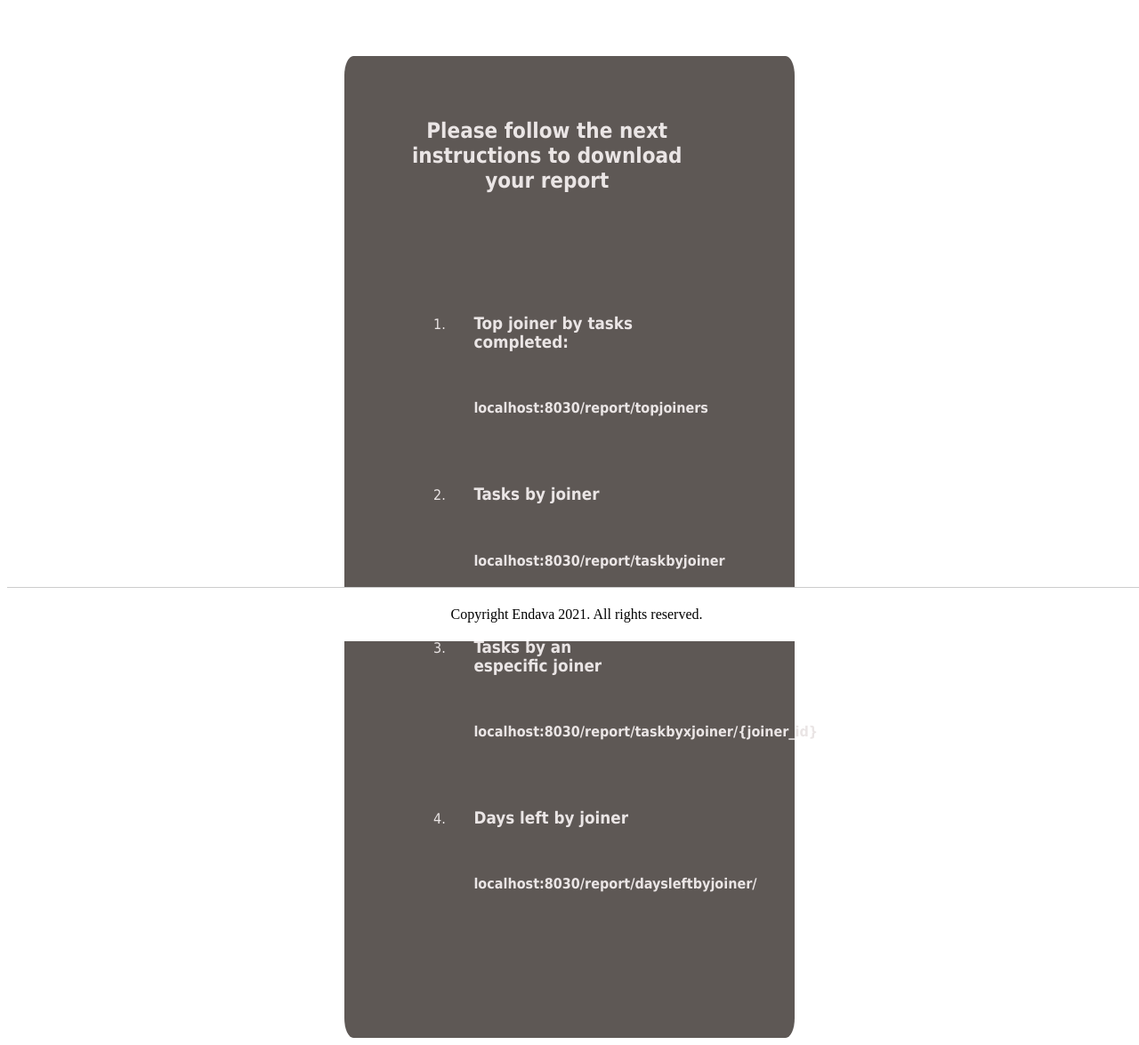
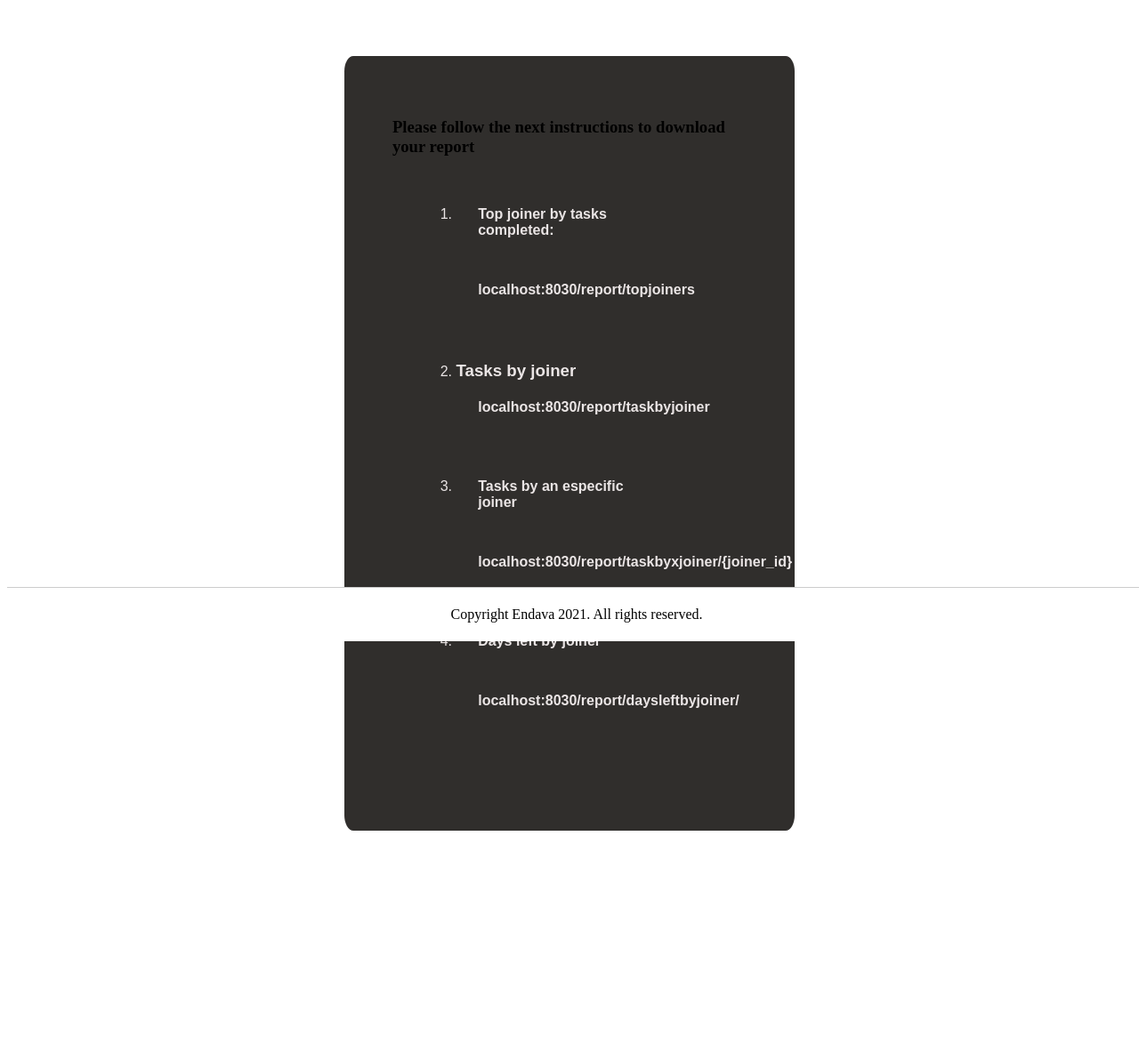
Before and after one commit to apla02/service4, a FastAPI app: page / in a window 1280 px wide. Shown: the part 79-1254 px from the top of the page at 89% size. After the commit the page ends 1013 px from the top, so only its background shows below. Run offline with FastAPI, Linux system fonts and the light colour scheme; parts of the project's set-up code (start-up, migrations or seed data) failed here and were passed over.

Commit message:
less changes

```diff
--- a/main.py
+++ b/main.py
@@ -93,4 +93,4 @@ def days_left_by_joiner():
 
 if __name__ == "__main__":
 
-    uvicorn.run(app, host="0.0.0.0", port=8030)
+    uvicorn.run(app, host="0.0.0.0", port=8040)
--- a/static/styles/form.css
+++ b/static/styles/form.css
@@ -1,7 +1,7 @@
 
 
 .container {
-    background-color:rgb(94, 88, 85);
+    background-color:rgb(48, 46, 44);
     border-color: silver;
     display: flex;
     justify-content: center;
@@ -11,15 +11,17 @@
     margin-left:30%;
     margin-right: 30%;
     margin-top: 5%;
-    padding-bottom: 70px;
+    padding-bottom: 50px;
+    padding-left: 50px;
     padding-top: 50px;
+    padding-right: 70px;
     border-radius: 2%;
 
 
 }
 
-li, h3, h4, h5 {
-    font-family:Tahoma, sans-serif;
+li, h4, h5 {
+    font-family:sans-serif;
     text-align:left;
     color: rgb(234, 229, 229);
     margin-left: 10%;
@@ -27,14 +29,3 @@ li, h3, h4, h5 {
     margin-bottom: 20%;
 
 }
-
-
-h2 {
-  font-family:Tahoma, sans-serif;
-  text-align:center;
-  color: rgb(234, 229, 229);
-  margin-left: 10%;
-  margin-right: 20%;
-  margin-bottom: 20%;
-
-}
--- a/templates/home.html
+++ b/templates/home.html
@@ -18,15 +18,15 @@
     </header>
     <title>Reports</title>
     <div class="container">
-      <h2>Please follow the next instructions to download your report</h2>
+      <h3>Please follow the next instructions to download your report</h3>
       <ol>
-        <li><h3>Top joiner by tasks completed:</h3>
+        <li><h4>Top joiner by tasks completed:</h4>
           <h4>localhost:8030/report/topjoiners</h4></li>
         <li><h3>Tasks by joiner</h3>
           <h4>localhost:8030/report/taskbyjoiner</h4></li>
-        <li><h3>Tasks by an especific joiner</h3>
+        <li><h4>Tasks by an especific joiner</h4>
           <h4>localhost:8030/report/taskbyxjoiner/{joiner_id}</h4></li>
-        <li><h3>Days left by joiner</h3>
+        <li><h4>Days left by joiner</h4>
           <h4>localhost:8030/report/daysleftbyjoiner/</h4></li>
       </ol>
 
```
